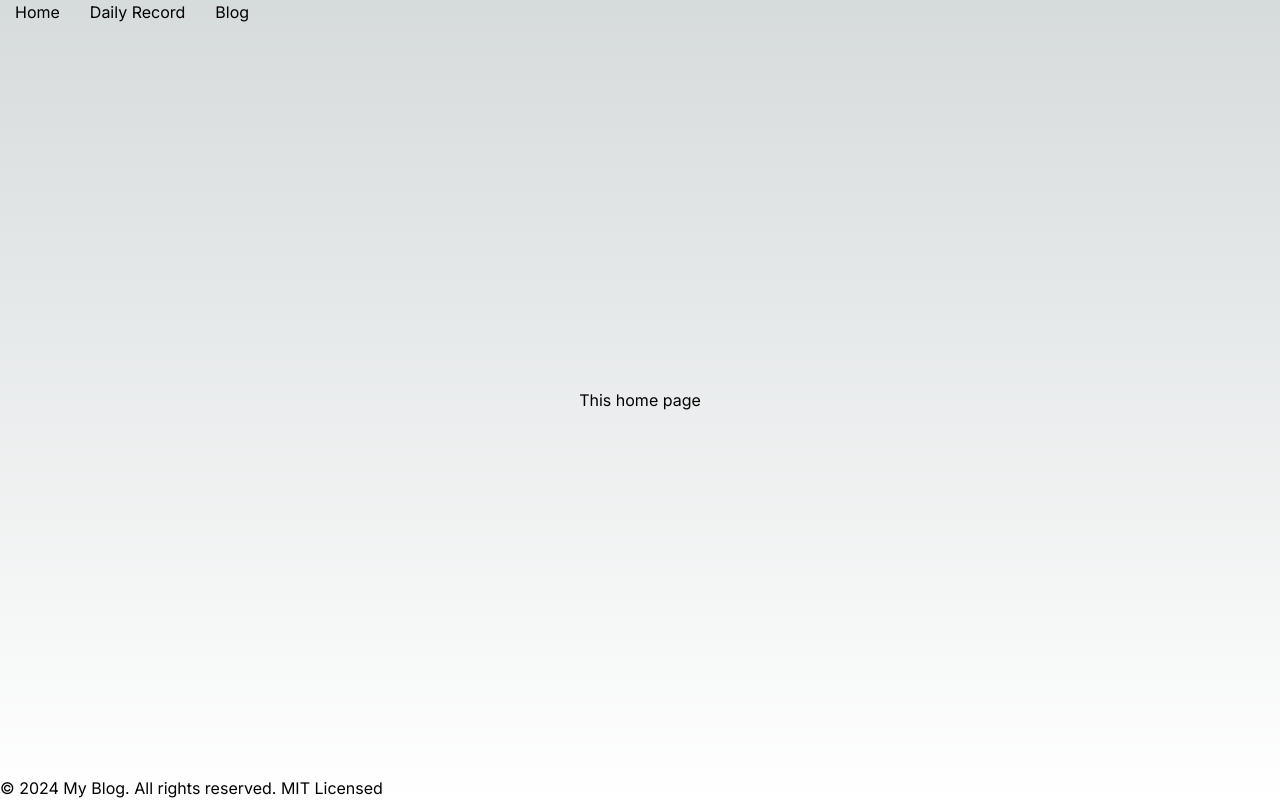
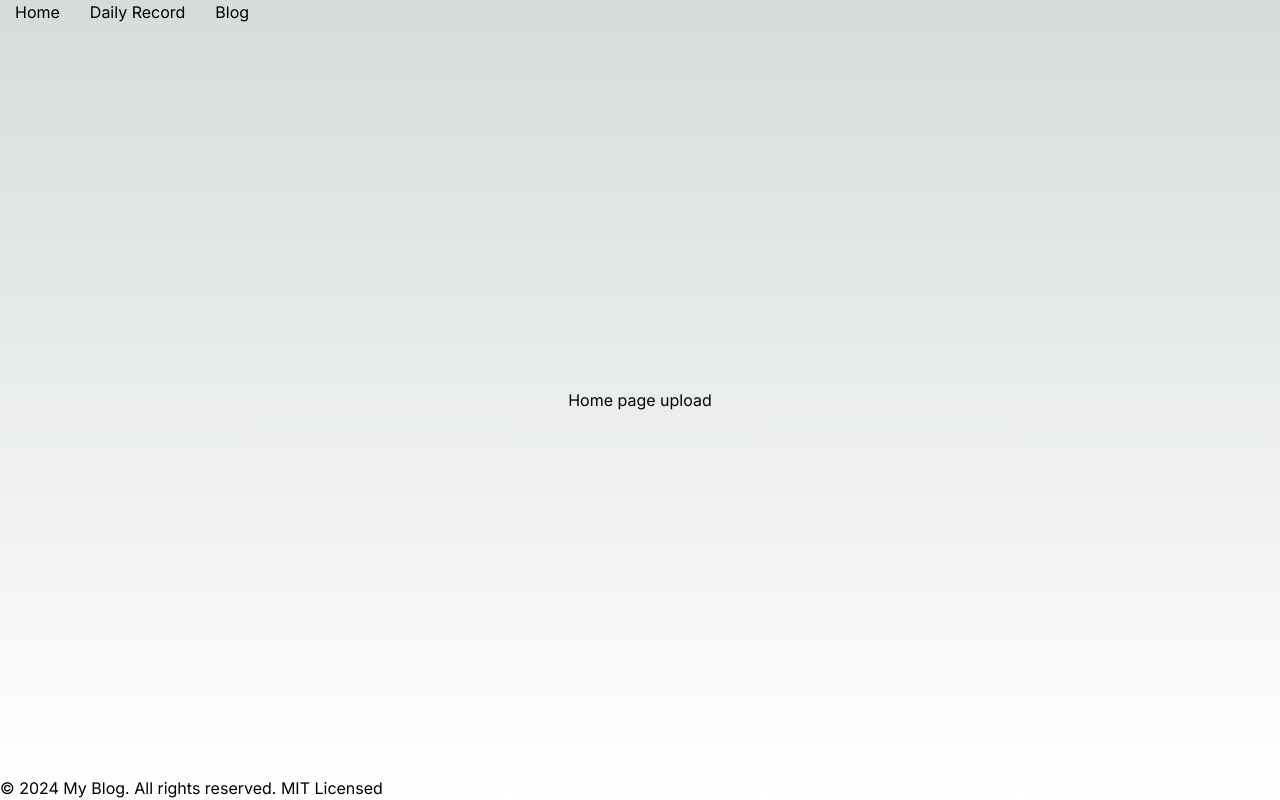
Before and after one commit to NZMia/content_management, a Next.js app: page / in a window 1280 px wide. Built offline with nearby package versions, Linux system fonts and the light colour scheme.

Commit message:
workflow: pipeline of CD testing

```diff
--- a/src/app/page.tsx
+++ b/src/app/page.tsx
@@ -1,5 +1,5 @@
 import React from 'react';
 
 export default function Home() {
-  return <main>This home page</main>;
+  return <main>Home page upload</main>;
 }
```
